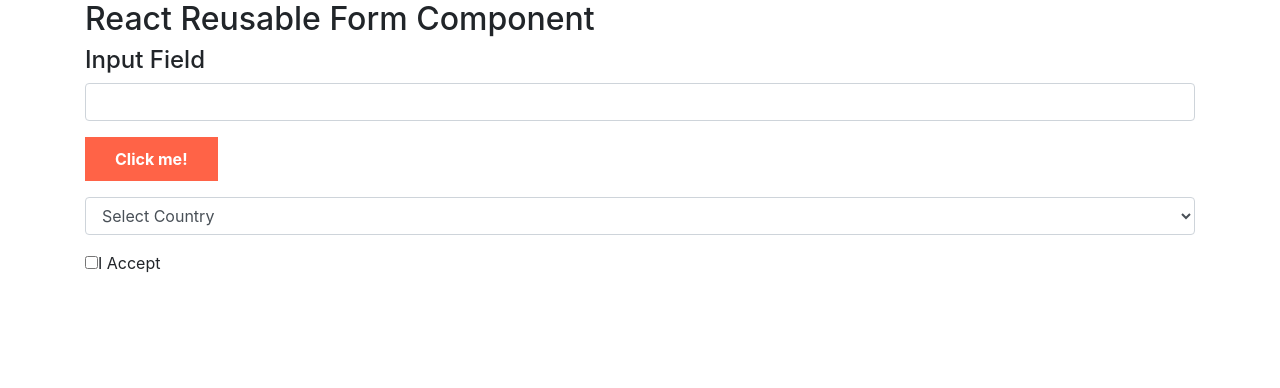
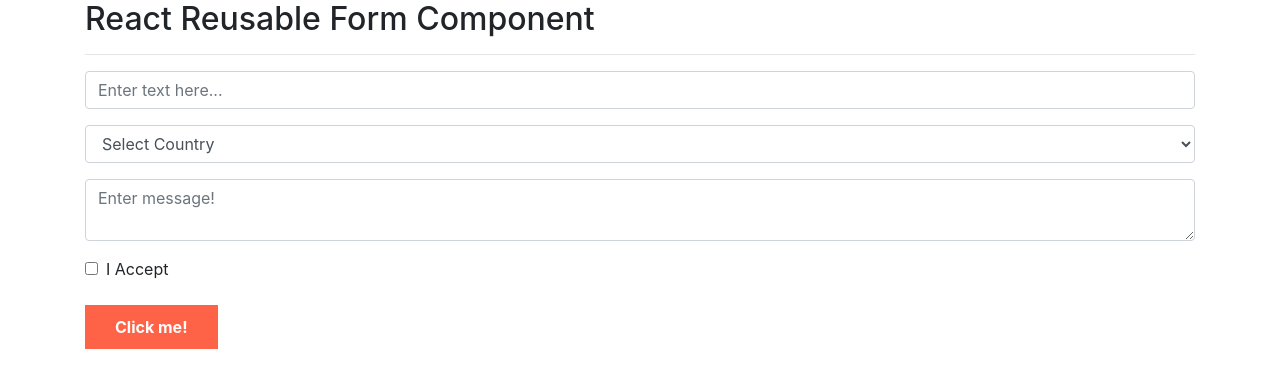
Before and after one commit to gkhan205/react-reusable-form-component, a React (Create React App) app: page / in a window 1280 px wide. Shown: the top 388 px of the page. Built offline with nearby package versions, Linux system fonts and the light colour scheme.

Commit message:
textarea component added

```diff
--- a/src/App.js
+++ b/src/App.js
@@ -15,6 +15,7 @@ export default class App extends Component {
         number: '',
         email: '',
         country: '',
+        message: '',
         acceptance: false
     };
 
@@ -36,24 +37,20 @@ export default class App extends Component {
     };
 
     render() {
-        const {text, country, acceptance} = this.state;
+        const {text, country, message, acceptance} = this.state;
 
         return (
             <div className="container">
                 <h2>React Reusable Form Component</h2>
-                <h4>Input Field</h4>
+                <hr/>
                 <InputField
                     value={text}
                     type='text'
+                    placeholder='Enter text here...'
                     validators={[
                         {check: Validators.required, message: 'This field is required'}
                     ]}
                     onChange={this.handleChange('text')}/>
-
-
-                <Button
-                    onClick={this.handleClick}
-                    value='Click me!'/>
 
                 <Dropdown
                     data={[
@@ -70,12 +67,25 @@ export default class App extends Component {
                     onChange={this.handleDropdown}
                 />
 
+                <InputField
+                    value={message}
+                    type='textarea'
+                    placeholder='Enter message!'
+                    validators={[
+                        {check: Validators.required, message: 'This field is required'}
+                    ]}
+                    onChange={this.handleChange('message')}/>
+
                 <Checkbox
                     label='I Accept'
                     selected={acceptance}
                     onChange={this.handleCheckbox}
                 />
 
+                <Button
+                    onClick={this.handleClick}
+                    value='Click me!'/>
+
             </div>
         );
     }
--- a/src/library/components/Checkbox/index.js
+++ b/src/library/components/Checkbox/index.js
@@ -13,6 +13,7 @@ const Checkbox = ({label, selected, styleClass, onChange}) => {
             <label>
                 <input
                     type="checkbox"
+                    className='mr-2'
                     value={selected}
                     defaultChecked={selected}
                     onChange={handleChange}/>
--- a/src/library/components/InputField/index.js
+++ b/src/library/components/InputField/index.js
@@ -15,6 +15,16 @@ const InputField = ({value, label, placeholder, validators, type, onChange}) =>
     return (
         <div className="form-group">
             {label && <label htmlFor="app-input-field">{label}</label>}
+
+            {type === 'textarea' ? (
+                <textarea
+                    className='form-control'
+                    placeholder={placeholder}
+                    value={value}
+                    defaultValue={value}
+                    onChange={handleChange}
+                />
+            ) : (
                 <input
                     type={type}
                     value={value}
@@ -22,6 +32,7 @@ const InputField = ({value, label, placeholder, validators, type, onChange}) =>
                     placeholder={placeholder}
                     onChange={handleChange}
                 />
+            )}
             {error && <span className='text-danger'>{error.message}</span>}
         </div>
     )
```
Also changed, not shown: 1 other file (tests, documents, lock files or other folders). Lines whose indentation alone changed are shown as unchanged.
